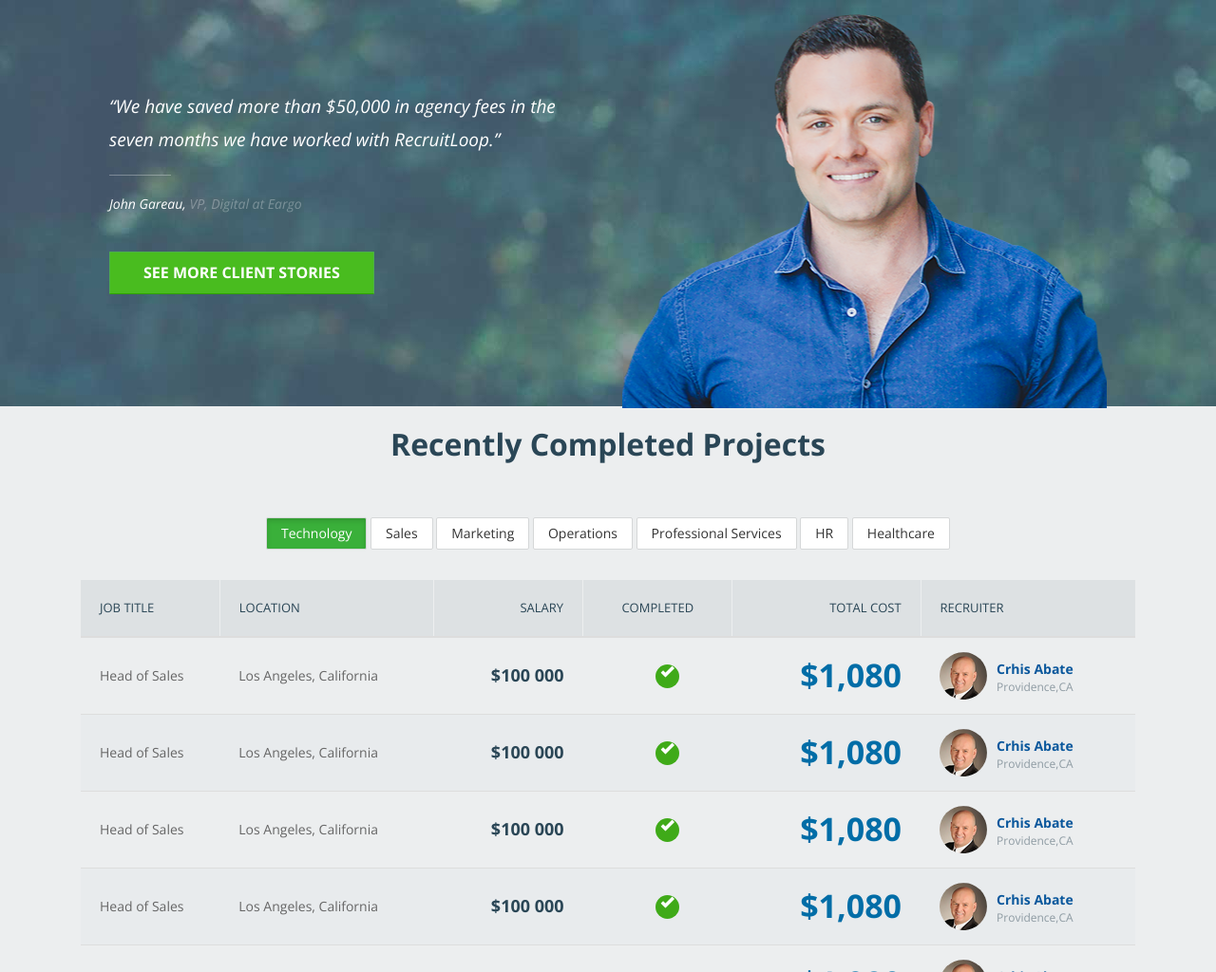
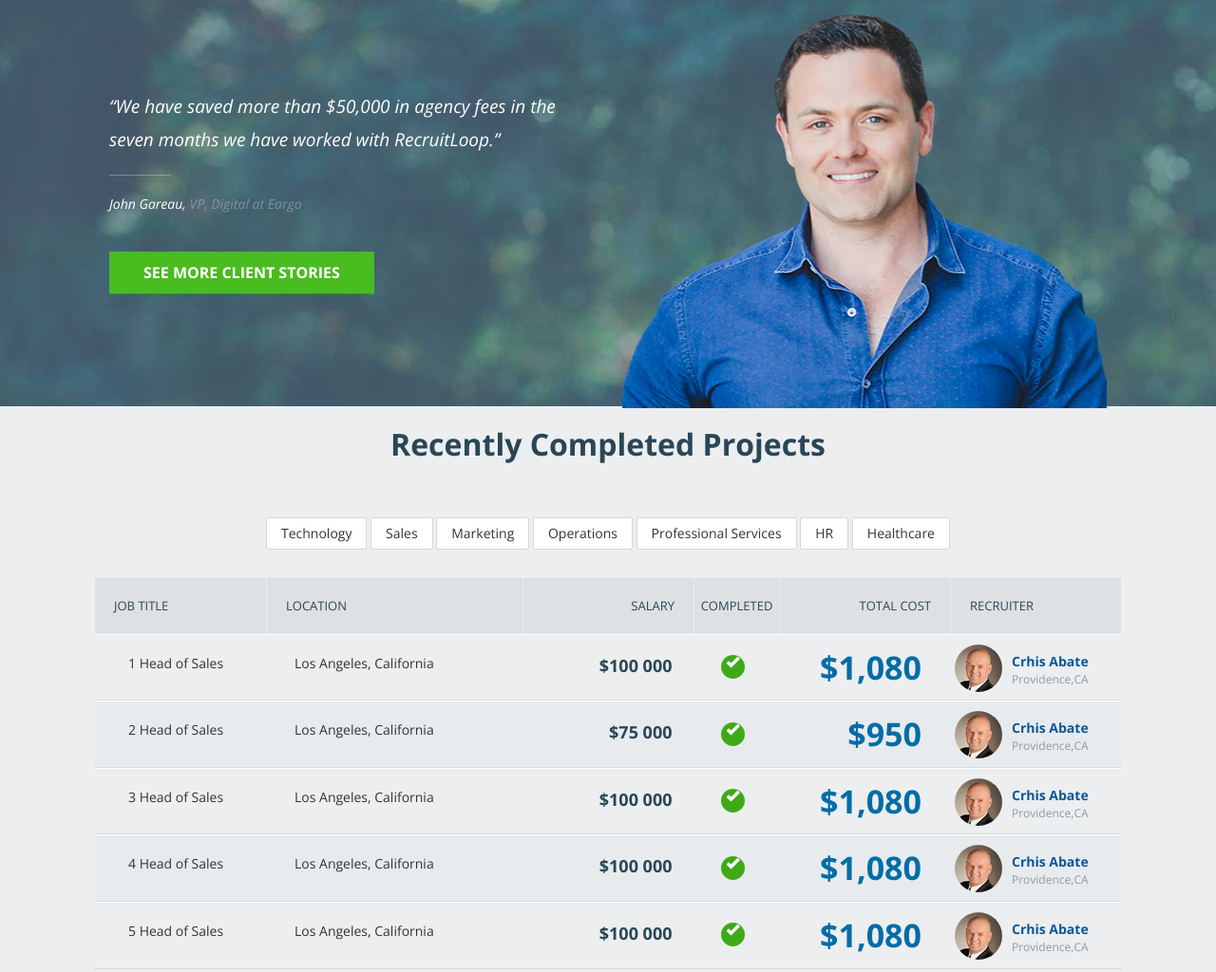
Before and after one commit to nigirock/project_manager, a plain HTML site: page index.html at #!/sales in a window 1280 px wide. Shown: the top 1024 px of the page at 95% size. Drawn offline with nearby package versions, Linux system fonts and the light colour scheme.

Commit message:
table remove add block

```diff
--- /dev/null
+++ b/block_main.html
@@ -0,0 +1,9 @@
+<div class="col-md-12 block_main_thead" >
+    <div class="col-md-2 block_main__title">job title</div>
+    <div class="col-md-3 block_main__location">location</div>
+    <div class="col-md-2 block_main__salary">salary</div>
+    <div class="col-md-1 block_main__completed">completed</div>
+    <div class="col-md-2 block_main__total_cost">total cost</div>
+    <div class="col-md-2 block_main__recruiter">recruiter</div>
+</div>
+<div ng-view></div>
--- /dev/null
+++ b/button_row.html
@@ -0,0 +1,9 @@
+<div class="b-main__button-group">
+    <button class="btn" ng-click=goToTechnology() ng-active>Technology</button>
+    <button class="btn" ng-click=goToSales() ng-active>Sales</button>
+    <button class="btn" ng-active>Marketing</button>
+    <button class="btn" ng-active>Operations</button>
+    <button class="btn" ng-active>Professional Services</button>
+    <button class="btn" ng-active>HR</button>
+    <button class="btn" ng-active>Healthcare</button>
+</div>
--- a/css/main.css
+++ b/css/main.css
@@ -85,75 +85,122 @@ body{
     padding: 6px 15px;
 }
 .b-main__button-group .active{
+    color: #333;
+}
+.b-main__button-group .btn:hover{
+    background-color: #3ab03a;
+    color: #fff;
+}
+.b-main__button-group .btn:focus{
+    background-color: #3ab03a;
+    color: #fff;
+    outline: none;
+}
+.active{
     background-color: #3ab03a;
     color: #fff;
 }
 
-/*===================================== thead =============================*/
-    .b-main__table .b-main__table__thead__th-title{
+
+/*===================================== block_main thead =============================*/
+.block_main_thead{
+    margin-top: 30px;
+}
+    .block_main__title{
         font-weight: 400;
         padding: 20px;
+        background-color: #dde1e3;
+        text-transform: uppercase;
+        color: #2a4656;
+        font-size: 13px;
     }
-    .b-main__table .b-main__table__thead__th-location{
+    .block_main__location{
         font-weight: 400;
         border-left: 1px solid #eceeef;
         padding: 20px;
+        background-color: #dde1e3;
+        text-transform: uppercase;
+        color: #2a4656;
+        font-size: 13px;
     }
-    .b-main__table .b-main__table__thead__th-salary{
+    .block_main__salary{
         font-weight: 400;
         text-align: right;
         border-left: 1px solid #eceeef;
         padding: 20px;
+        background-color: #dde1e3;
+        text-transform: uppercase;
+        color: #2a4656;
+        font-size: 13px;
     }
-    .b-main__table .b-main__table__thead__th-completed{
+    .block_main__completed{
         font-weight: 400;
         text-align: center;
         border-left: 1px solid #eceeef;
-        padding: 20px;
+        padding: 20px 0;
+        background-color: #dde1e3;
+        text-transform: uppercase;
+        color: #2a4656;
+        font-size: 13px;
     }
-    .b-main__table .b-main__table__thead__th-cost{
+    .block_main__total_cost{
         font-weight: 400;
         text-align: right;
         border-left: 1px solid #eceeef;
         padding: 20px;
+        background-color: #dde1e3;
+        text-transform: uppercase;
+        color: #2a4656;
+        font-size: 13px;
     }
-    .b-main__table .b-main__table__thead__th-recruiter{
+    .block_main__recruiter{
         font-weight: 400;
         border-left: 1px solid #eceeef;
         padding: 20px 80px 20px 20px;
+        background-color: #dde1e3;
+        text-transform: uppercase;
+        color: #2a4656;
+        font-size: 13px;
     }
   /*========================================= tbody ==============================*/
-.b-main__table__tbody .b-main__table__tbody__td-salary{
+.row_block{
+    border-top: 1px solid #fff;
+    border-bottom: 1px solid #d8dadb;
+}
+.row_block:nth-child(odd) {
+    background-color: #eceeef;
+}
+.row_block:nth-child(even) {
+    background-color: #e8ebed;
+}
+.technology_block__title{
+    padding: 20px 0 20px 20px;
+}
+.technology_block__location{
+    padding: 20px 0 20px 20px;
+}
+.technology_block__salary{
+    padding: 20px 20px 20px 0;
+    text-align: right;
     font-size: 18px;
     font-weight: bold;
     color: #2a4656;
-    vertical-align: middle;
+}
+.technology_block__completed{
+    padding: 20px 0;
+    text-align: center;
+}
+.technology_block__cost{
+    padding: 10px 20px 10px 0;
     text-align: right;
-    padding: 15px 20px 15px 20px;
-}
-.b-main__table__tbody .b-main__table__tbody__td-style{
-    vertical-align: middle;
-    color: #666;
-    padding: 15px 0 15px 20px;
-}
-.b-main__table__tbody .b-main__table__tbody__td-cost{
-    vertical-align: middle;
-    font-weight: bold;
     font-size: 34px;
     color: #016da7;
-    text-align: right;
-    padding: 15px 20px 15px 20px;
+    font-weight: bold;
 }
-.b-main__table__tbody .b-main__table__tbody__td-completed{
-    vertical-align: middle;
-    text-align: center;
-    padding: 15px 0 15px 20px;
+.technology_block-recruiter{
+    padding-top: 10px;
 }
-.b-main__table__tbody .b-main__table__tbody__td-recruiter{
-    vertical-align: middle;
-    padding: 15px 0 15px 20px;
-}
-.b-main__table__tbody__td-recruiter-avatar{
+.technology_block-recruiter-avatar{
     background: url("../img/recruiter.png") no-repeat right top;
     display: block;
     border-radius: 50%;
@@ -162,12 +209,12 @@ body{
     float: left;
     margin-right: 10px;
 }
-.b-main__table__tbody__td-recruiter-avatar-name{
+.technology_block-recruiter-avatar-name{
     margin: 8px 0 0 0;
     color: #09579c;
     font-weight: bold;
 }
-.b-main__table__tbody__td-recruiter-avatar-state{
+.technology_block-recruiter-avatar-state{
     margin: 0;
     font-size: 12px;
     color: #8e9ba3;
@@ -182,11 +229,11 @@ body{
     color: #fff;
     vertical-align: middle;
 }
-.table-striped>tbody>tr:nth-of-type(odd) {
-    background-color: #eceeef;
+.table_1{
+
 }
-.table-striped>tbody>tr:nth-of-type(even) {
-    background-color: #e8ebed;
+.table_2{
+    display: none;
 }
 /*===================================== b-button ========================*/
 .b-button{
@@ -210,3 +257,6 @@ body{
     display: inline-block;
     cursor: pointer;
 }
+.visible{
+    opacity: 0.5;
+}
--- a/data.json
+++ b/data.json
@@ -1,7 +1,7 @@
 {
   "tableTechnology":[
     {
-      "title":"Head of Sales",
+      "title":"1 Head of Sales",
       "location":"Los Angeles, California",
       "salary":"$100 000",
       "completed":true,
@@ -10,7 +10,16 @@
       "recruiterState":"Providence,CA"
     },
     {
-      "title":"Head of Sales",
+      "title":"2 Head of Sales",
+      "location":"Los Angeles, California",
+      "salary":"$75 000",
+      "completed":true,
+      "cost":"$950",
+      "recruiterName":"Crhis Abate",
+      "recruiterState":"Providence,CA"
+    },
+    {
+      "title":"3 Head of Sales",
       "location":"Los Angeles, California",
       "salary":"$100 000",
       "completed":true,
@@ -19,7 +28,7 @@
       "recruiterState":"Providence,CA"
     },
     {
-      "title":"Head of Sales",
+      "title":"4 Head of Sales",
       "location":"Los Angeles, California",
       "salary":"$100 000",
       "completed":true,
@@ -28,16 +37,7 @@
       "recruiterState":"Providence,CA"
     },
     {
-      "title":"Head of Sales",
-      "location":"Los Angeles, California",
-      "salary":"$100 000",
-      "completed":true,
-      "cost":"$1,080",
-      "recruiterName":"Crhis Abate",
-      "recruiterState":"Providence,CA"
-    },
-    {
-      "title":"Head of Sales",
+      "title":"5 Head of Sales",
       "location":"Los Angeles, California",
       "salary":"$100 000",
       "completed":true,
--- a/index.html
+++ b/index.html
@@ -36,20 +36,12 @@
             <div class="b-main">
                 <h2 class="b-main__h2">Recently Completed Projects</h2>
             </div>
-            <div class="b-main__button-group">
-                <button class="btn active" ng-click=goToTechnology()>Technology</button>
-                <button class="btn" ng-click=goToSales()>Sales</button>
-                <button class="btn">Marketing</button>
-                <button class="btn">Operations</button>
-                <button class="btn">Professional Services</button>
-                <button class="btn">HR</button>
-                <button class="btn">Healthcare</button>
-            </div>
-                <div ng-table></div>
+                <div ng-button-row></div>
+            <div ng-block></div>
         </section>
         <section class="col-md-12 b-button">
-            <span class="b-button__btn1"></span>
-            <span class="b-button__btn2"></span>
+            <span class="b-button__btn1" ng-click=prePage() ng-page></span>
+            <span class="b-button__btn2" ng-click=nextPage() ng-page></span>
         </section>
     </div>
 </div>
--- a/js/app.js
+++ b/js/app.js
@@ -4,13 +4,6 @@ app.controller("mainCtrl",function($scope,$http,$location){
         $scope.tableDataTechnology = data.tableTechnology;
         $scope.tableDataSales = data.tableSales;
         $location.path("/index.html");
-
-        $scope.goToTechnology = function(){
-            $location.path("/technology");
-        };
-        $scope.goToSales = function(){
-            $location.path("/sales")
-        };
     });
 });
 app.config(function($routeProvider,$locationProvider){
--- a/table.html
+++ /dev/null
@@ -1,13 +0,0 @@
-<table class="table table-striped b-main__table">
-    <thead class="b-main__table-thead">
-        <tr>
-            <th class="b-main__table__thead__th-title">job title</th>
-            <th class="b-main__table__thead__th-location">location</th>
-            <th class="b-main__table__thead__th-salary">salary</th>
-            <th class="b-main__table__thead__th-completed">completed</th>
-            <th class="b-main__table__thead__th-cost">total cost</th>
-            <th class="b-main__table__thead__th-recruiter">recruiter</th>
-        </tr>
-    </thead>
-    <tbody ng-view class="b-main__table__tbody"></tbody>
-</table>
--- a/technology.html
+++ b/technology.html
@@ -1,15 +1,14 @@
-
-<tbody class="b-main__table__tbody">
-    <tr ng-repeat="item in tableDataTechnology">
-        <td class="b-main__table__tbody__td-style">{{item.title}}</td>
-        <td class="b-main__table__tbody__td-style">{{item.location}}</td>
-        <td class="b-main__table__tbody__td-salary">{{item.salary}}</td>
-        <td class="b-main__table__tbody__td-completed"><span ng-class="{'glyphicon glyphicon-ok':item.completed}"></span></td>
-        <td class="b-main__table__tbody__td-cost">{{item.cost}}</td>
-        <td class="b-main__table__tbody__td-recruiter">
-            <span class="b-main__table__tbody__td-recruiter-avatar"></span>
-            <p class="b-main__table__tbody__td-recruiter-avatar-name">{{item.recruiterName}}</p>
-            <p class="b-main__table__tbody__td-recruiter-avatar-state">{{item.recruiterState}}</p>
-        </td>
-    </tr>
-</tbody>
+<div class="technology_block col-md-12">
+    <div class="col-md-12 row_block" ng-repeat="item in tableDataTechnology">
+        <div class="col-md-2 technology_block__title">{{item.title}}</div>
+        <div class="col-md-3 technology_block__location">{{item.location}}</div>
+        <div class="col-md-2 technology_block__salary">{{item.salary}}</div>
+        <div class="col-md-1 technology_block__completed"><span ng-class="{'glyphicon glyphicon-ok':item.completed}"></span></div>
+        <div class="col-md-2 technology_block__cost">{{item.cost}}</div>
+        <div class="col-md-2 technology_block-recruiter">
+            <span class="technology_block-recruiter-avatar"></span>
+            <p class="technology_block-recruiter-avatar-name">{{item.recruiterName}}</p>
+            <p class="technology_block-recruiter-avatar-state">{{item.recruiterState}}</p>
+        </div>
+    </div>
+</div>
```
Also changed, not shown: js/directives.js (+48 -2 lines), sales.html (+12 -13 lines).
